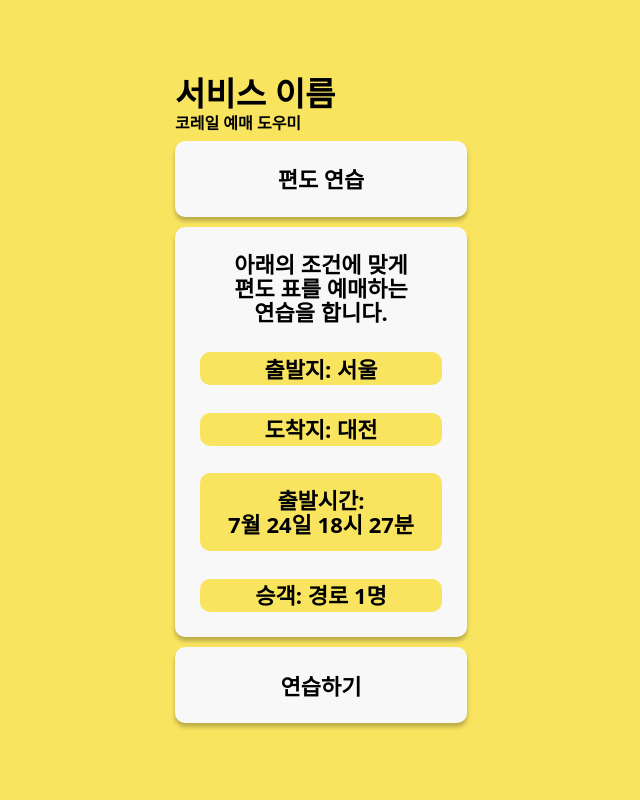
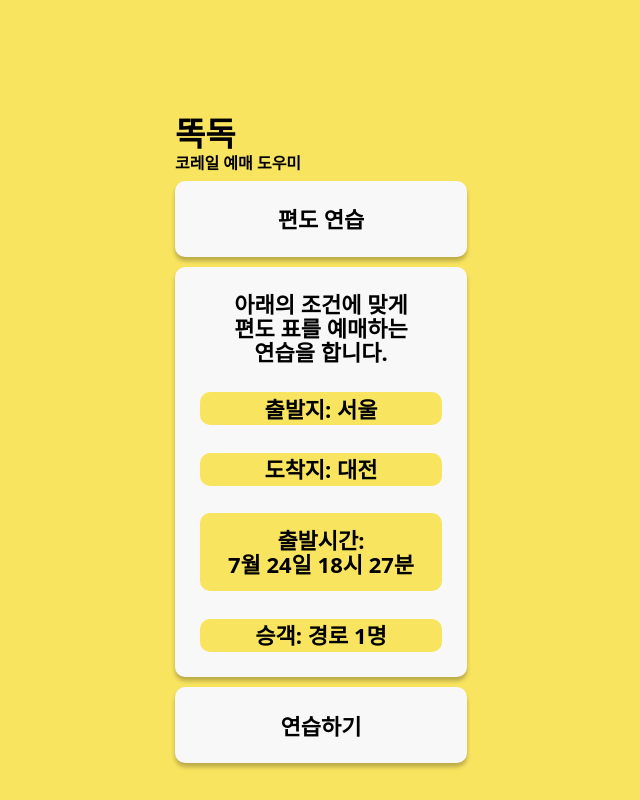
Before and after one commit to e6d1fe/likelion-hackathon, a React (Create React App) app: page / in a window 1280 px wide. Shown: the whole page, without its empty margins (319-959 px from the left). Built offline with nearby package versions, Linux system fonts and the light colour scheme.

Commit message:
edited css for Home.js

```diff
--- a/src/GlobalStyles.js
+++ b/src/GlobalStyles.js
@@ -34,6 +34,7 @@
     body {
         line-height: 1;
         font-family: system-ui, -apple-system, BlinkMacSystemFont, 'Segoe UI', Roboto, Oxygen, Ubuntu, Cantarell, 'Open Sans', 'Helvetica Neue', sans-serif;
+        box-sizing: border-box;
     }
     ol, ul {
         list-style: none;
--- a/src/pages/Home.js
+++ b/src/pages/Home.js
@@ -6,7 +6,7 @@
   align-items: center;
   overflow-x: hidden;
   overflow-y: scroll;
-  height: 100vh;
+  height: 100dvh;
   background-color: #f9e45f;
 `;
 
@@ -17,7 +17,7 @@
 
 const Container = styled.div`
   height: 100%;
-  padding: 0px 34px 40px 34px;
+  padding: 40px 34px;
   display: flex;
   flex-direction: column;
   justify-content: center;
@@ -144,7 +144,7 @@
       <MobileScreen>
         <Container>
           <ServiceContainer>
-            <ServiceName>서비스 이름</ServiceName>
+            <ServiceName>똑독</ServiceName>
             <ServiceDesc>코레일 예매 도우미</ServiceDesc>
           </ServiceContainer>
           <DescriptionContainer>
```
